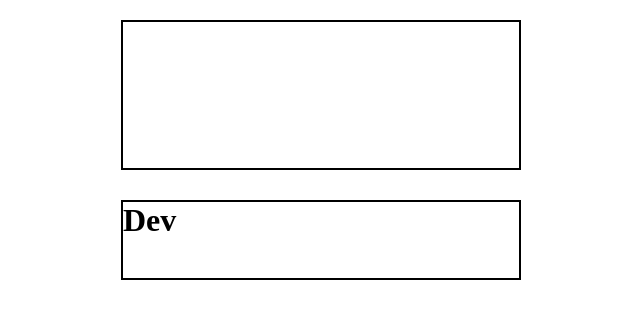
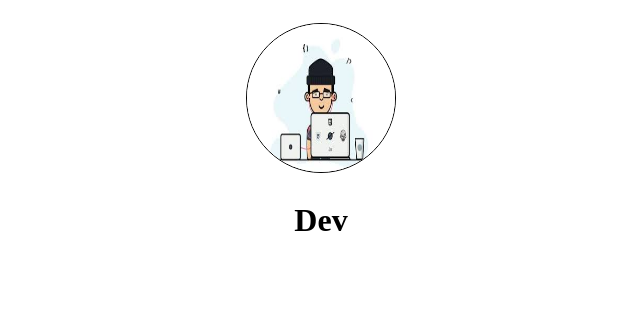
Before and after one commit to luisDevops05/media-reference-landing-page, a React (Create React App) app: page / in a window 1280 px wide. Shown: the top 318 px of the page, without its empty margins (319-959 px from the left). Built offline with nearby package versions, Linux system fonts and the light colour scheme.

Commit message:
added dev function in order to rendor dev img also added some styling

```diff
--- a/src/App.js
+++ b/src/App.js
@@ -1,12 +1,13 @@
 // import Links from './links'
 import './style.css'
-import Dev from './images/dev.jpeg'
+import DevImg from './images/dev.jpeg'
+import Dev from './dev'
 
 function App(){
     return(
         <header>
             <div className='info'>
-                <div className='info-img'><img image={Dev}></img></div>
+                <div className='info-img'><Dev image={DevImg}></Dev></div>
                 <div className='info-name'><h1>Dev</h1></div>
 
             </div>
--- /dev/null
+++ b/src/dev.js
@@ -0,0 +1,9 @@
+function Dev({image}){
+    return(
+        <div className="dev-img-con">
+            <img className="devImg" alt="dev" src={image}></img>
+        </div>
+    )
+}
+
+export default Dev
--- a/src/style.css
+++ b/src/style.css
@@ -6,14 +6,21 @@
 
 .info {
   display: grid;
-
+  text-align: center;
   justify-content: center;
   margin-top: 20px;
   grid-template-columns: 400px;
-  grid-template-rows: 150px 80px;
-  gap: 30px;
+  grid-template-rows: 160px 80px;
+
+  align-items: center;
 }
 
 .info div {
-  border: 2px solid black;
+  /* border: 2px solid black; */
 }
+.devImg {
+  height: 150px;
+  width: 150px;
+  border-radius: 50%;
+  border: solid black 1px;
+}
```
